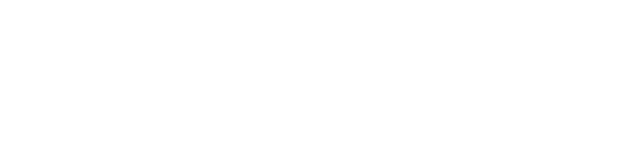
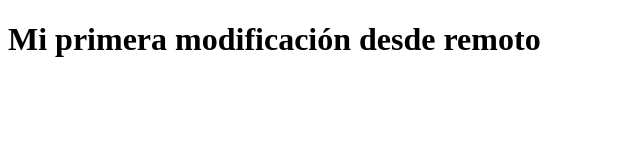
Before and after one commit to carloslozano95/repo, a plain HTML site: page index.html in a window 1280 px wide. Shown: the whole page, without its empty margins (0-640 px from the left). Drawn offline with Linux system fonts and the light colour scheme.

Commit message:
Update index.html

```diff
--- a/index.html
+++ b/index.html
@@ -4,9 +4,9 @@
     <meta charset="UTF-8">
     <meta http-equiv="X-UA-Compatible" content="IE=edge">
     <meta name="viewport" content="width=device-width, initial-scale=1.0">
-    <title>Test GIT</title>
+    <title>Cambio desde remoto</title>
 </head>
 <body>
-
+    <h1>Mi primera modificación desde remoto</h1>
 </body>
 </html>
```
